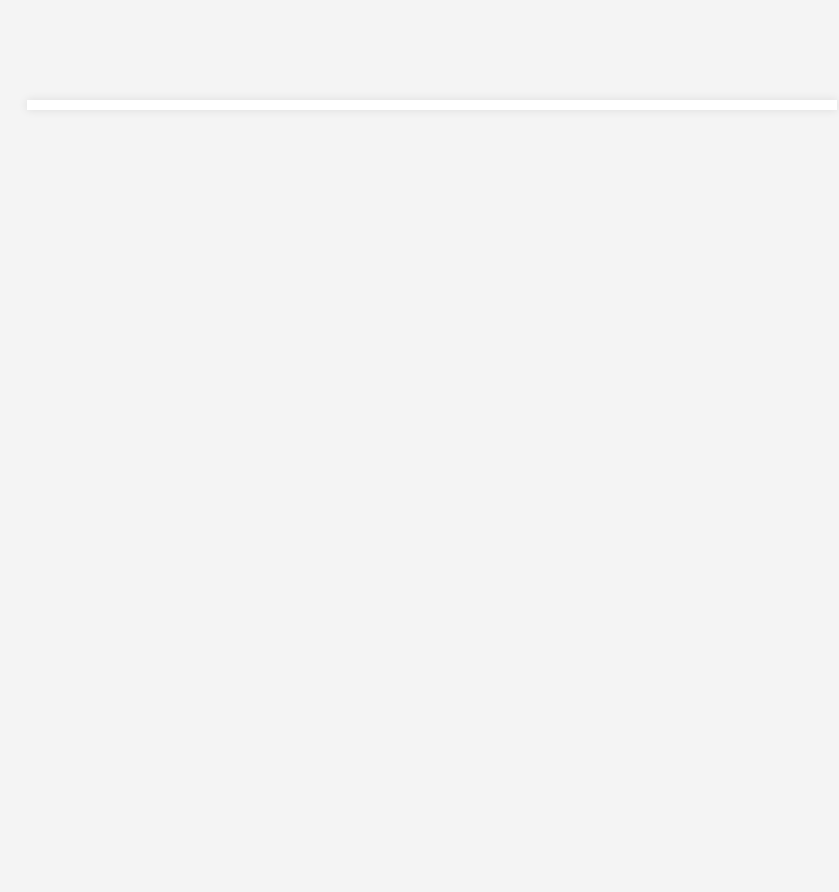
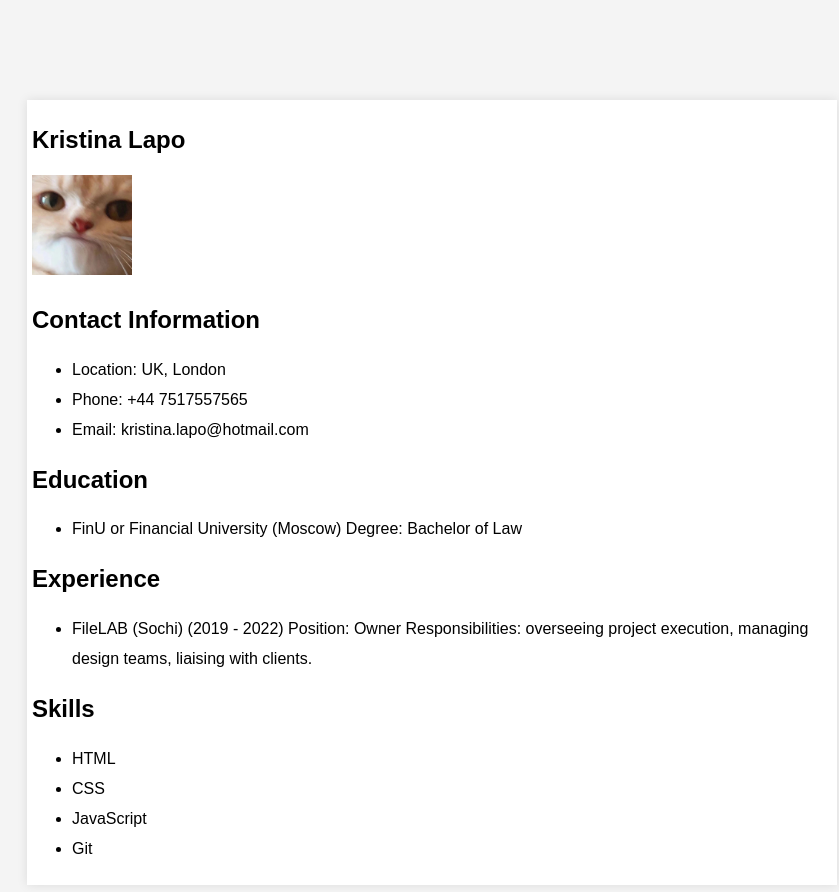
Before and after one commit to makovayamuka/rsschool-cv, a plain HTML site: page index.html in a window 1280 px wide. Shown: the whole page, without its empty margins (208-1047 px from the left). Before the commit the page ends 800 px from the top, so only its background shows below. Drawn offline with Linux system fonts and the light colour scheme.

Commit message:
docs: add content

```diff
--- a/index.html
+++ b/index.html
@@ -9,7 +9,37 @@
 <body>
 
   <section>
+    <h1>Kristina Lapo</h1>
+    <img src="mem.JPG" alt="mem" width="100" height="100">
+    <h2>Contact Information</h2>
+    <ul>
+      <li>Location: UK, London</li>
+      <li>Phone: +44 7517557565</li>
+      <li>Email: kristina.lapo@hotmail.com</li>
 
+    </ul>
+
+    <h2>Education</h2>
+    <ul>
+      <li>FinU or Financial University (Moscow)
+        Degree: Bachelor of Law </li>
+    </ul>
+
+    <h2>Experience</h2>
+    <ul>
+      <li>FileLAB (Sochi) (2019 - 2022)
+        Position: Owner
+        Responsibilities: overseeing project execution, managing design teams, liaising with clients.
+        </li>
+    </ul>
+
+    <h2>Skills</h2>
+    <ul>
+      <li>HTML </li>
+      <li>CSS </li>
+      <li>JavaScript </li>
+      <li>Git</li>
+    </ul>
   </section>
 
 </body>
--- a/style.css
+++ b/style.css
@@ -1,7 +1,7 @@
 
 body {
     font-family: Arial, sans-serif;
-    line-height: 2px;
+    line-height: 30px;
     margin: 0;
     padding: 100px;
     background-color: #f4f4f4;
```
